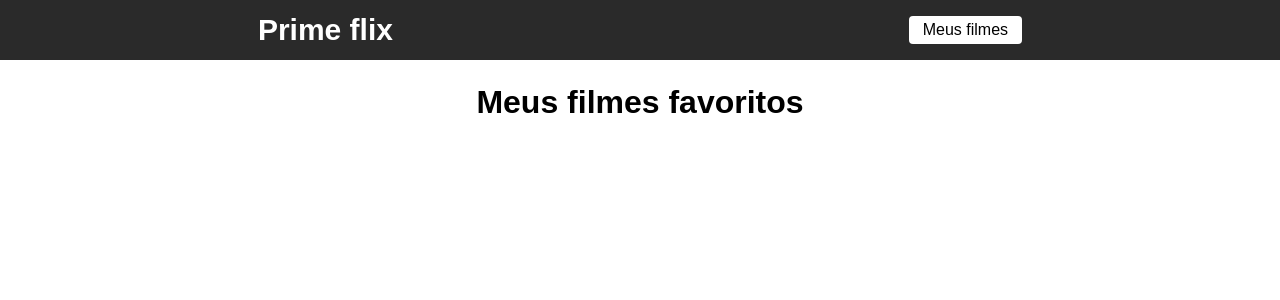
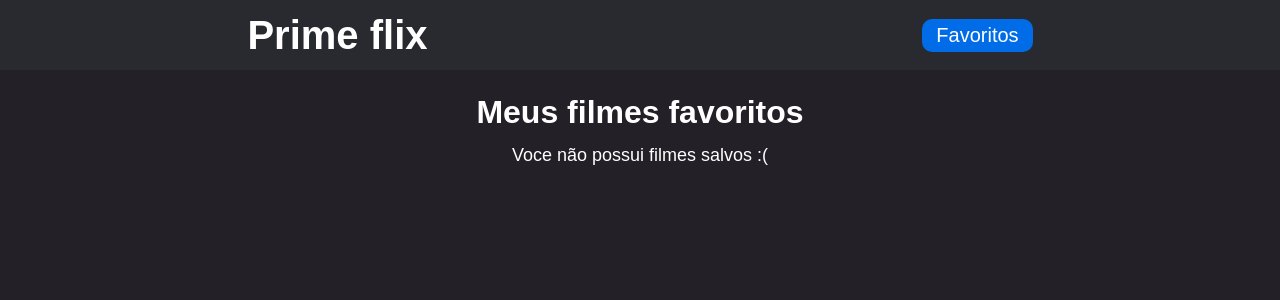
Before and after one commit to VictorHugofny/Projeto-Filmes-React, a React (Create React App) app: page /favoritos in a window 1280 px wide. Shown: the top 300 px of the page. Built offline with nearby package versions, Linux system fonts and the light colour scheme.

Commit message:
avisos ajustados

```diff
--- a/package.json
+++ b/package.json
@@ -11,6 +11,7 @@
     "react-dom": "^18.2.0",
     "react-router-dom": "^6.3.0",
     "react-scripts": "5.0.1",
+    "react-toastify": "^9.0.8",
     "web-vitals": "^2.1.4"
   },
   "scripts": {
--- a/src/App.js
+++ b/src/App.js
@@ -1,8 +1,12 @@
 import RoutesAPP from './routes';
+import {ToastContainer} from 'react-toastify';
+import 'react-toastify/dist/ReactToastify.css';
+
 
 function App() {
   return (
     <div className="App">
+      <ToastContainer autoClose={3000}/>
       <RoutesAPP/>
     </div>
   );
--- a/src/components/Header/index.js
+++ b/src/components/Header/index.js
@@ -5,7 +5,7 @@ function Header(){
     return(
         <header>
             <Link className='logo' to='/'> Prime flix </Link>
-            <Link className='favoritos'  to='/favoritos'> Meus filmes </Link>
+            <Link className='favoritos'  to='/favoritos'> <button>Favoritos</button>  </Link>
         </header>
     )
 }
--- a/src/components/Header/style.css
+++ b/src/components/Header/style.css
@@ -3,8 +3,8 @@ header{
     align-items: center;
     justify-content: space-around;
     width: 100%;
-    height: 60px;
-    background-color: rgb(42, 42, 42);
+    height: 70px;
+    background-color: #292930;
     color: white;
     text-decoration: none;
 
@@ -12,17 +12,25 @@ header{
 
 .logo{
     text-decoration: none;
-    font-size: 30px;
+    font-size: 40px;
     cursor: pointer;
     font-weight: bold;
     color: white;
+    font-family:sans-serif;
 }
 
-.favoritos{
+.favoritos button{
+    font-size: 20px;
+    border: none;
     cursor: pointer;
-    background-color: white;
+    background-color: rgb(0, 108, 231);
     padding: 5px 14px;
-    color: black;
-    border-radius: 4px;
+    color: rgb(255, 255, 255);
+    border-radius: 10px;
     text-decoration: none;
 }
+
+.favoritos button:hover{
+    background-color: rgb(255, 255, 255);
+    color: rgb(0, 0, 0);
+}
--- a/src/views/Favoritos/index.js
+++ b/src/views/Favoritos/index.js
@@ -1,6 +1,8 @@
 import { useEffect, useState } from 'react';
 import './style.css';
 import {Link} from 'react-router-dom';
+import { toast } from 'react-toastify';
+
 
 function Favoritos(){
 
@@ -20,10 +22,13 @@ function Favoritos(){
         })
         setFilmes(filtroFilmes)
         localStorage.setItem("@primeflix",JSON.stringify(filtroFilmes));
+        toast.success("Filme excluido com sucesso");
     }
     return(
         <div className='meus-filmes'>
             <h1>Meus filmes favoritos</h1>
+
+            {filmes.length === 0 && <span>Voce não possui filmes salvos :(</span>}
 
             <ul>
                 {filmes.map((filme)=>{
--- a/src/views/Favoritos/style.css
+++ b/src/views/Favoritos/style.css
@@ -7,10 +7,12 @@
 
 .meus-filmes h1{
     margin-bottom: 14px;
+    color:white;
 }
 
 .meus-filmes span{
     font-size: 18px;
+    color:white;
 }
 
 .meus-filmes ul{
--- a/src/views/Filme/index.js
+++ b/src/views/Filme/index.js
@@ -1,8 +1,9 @@
 import {useEffect, useState} from 'react';
 import {useParams, useNavigate} from 'react-router-dom';
 import './style.css';
+import api from '../../services/api';
+import { toast } from 'react-toastify';
 
-import api from '../../services/api';
 
 function Filme(){
     const {id} = useParams();
@@ -44,14 +45,14 @@ function Filme(){
         const hasFilme = filmesSalvos.some((filmesSalvos)=> filmesSalvos.id === filme.id)
 
         if(hasFilme){
-            alert("filme ja existe");
+            toast.warn("Filme ja existe");
             return;
         }
 
         filmesSalvos.push(filme);
         //cria lista de filmes
         localStorage.setItem("@primeflix",JSON.stringify(filmesSalvos));
-        alert("filme salvo com sucesso")
+        toast.success("Filme salvo com sucesso");
     }
 
     if(loading){
--- a/src/views/Filme/style.css
+++ b/src/views/Filme/style.css
@@ -9,6 +9,7 @@
 
 .filme-info h1{
     margin: 14px 0;
+    color:white;
 }
 
 .filme-info img{
@@ -20,10 +21,16 @@
 }
 
 .filme-info h3{
+    color:white;
     margin-top: 14px;
 }
 
+.filme-info strong{
+    color:white;
+}
+
 .filme-info span{
+    color:white;
     margin: 8px 0;
 }
 
@@ -41,6 +48,7 @@
 }
 
 .buttons a{
+    color:white;
     text-decoration: none;
     color: black;
     transition: all 0.5s;
--- a/src/views/Home/style.css
+++ b/src/views/Home/style.css
@@ -1,4 +1,6 @@
-
+body{
+    background-color: #232027;
+}
 
 .lista-filmes{
     max-width: 800px;
@@ -10,7 +12,6 @@
     background-color: white;
     padding:15px;
     border-radius: 4px;
-
 }
 
 .lista-filmes img{
@@ -24,11 +25,12 @@
 }
 
 .lista-filmes strong{
-    margin-bottom: 14px;
+    color:white;
+    margin-bottom: 12px;
     text-align: center;
     font-size: 22px;
     display: block;
-    color: rgb(0, 0, 0);
+    margin-top: 20px;
 }
 
 .lista-filmes a{
@@ -37,7 +39,7 @@
     justify-content: center;
     padding: 10px 0;
     font-size: 24px;
-    background-color: rgb(0, 115, 255);
+    background-color: rgb(0, 108, 231);
     text-decoration: none;
     color: white;
     margin-bottom: 30px;
```
Also changed, not shown: 1 other file (tests, documents, lock files or other folders).
